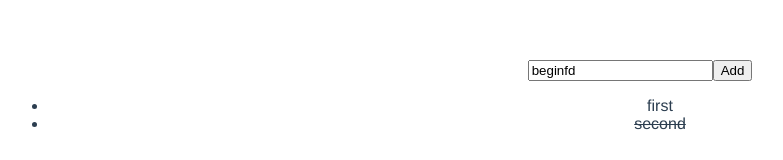
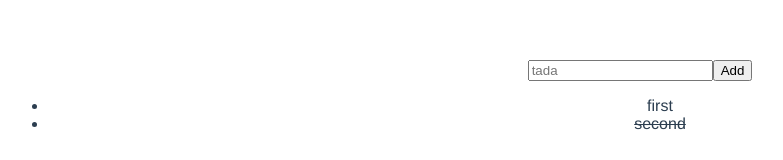
Before and after one commit to daohoangbk/todoslist, a Vue app: page / in a window 1280 px wide. Shown: the top 160 px of the page, without its empty margins (0-783 px from the left). Built offline with nearby package versions, Linux system fonts and the light colour scheme.

Commit message:
Make add item work Using mapGetter instead data

```diff
--- a/src/components/FormAddItem.vue
+++ b/src/components/FormAddItem.vue
@@ -1,18 +1,26 @@
 <template>
   <div>
-    <input :value="inputText" @input="changeText" />
-    <button @click="addItem">Add</button>
+    <form @submit="addItem">
+      <input :value="inputText" @input="changeText" placeholder="tada" />
+      <button type="submit ">Add</button>
+    </form>
   </div>
 </template>
 
 <script>
   // import { changeText } from '../vuex/actions.js'
+  import { mapGetters } from 'vuex'
+
   export default {
-    data: function () {
-      return {inputText: this.$store.getters.inputText}
+    // data: function () {
+    //   return {inputText: this.$store.getters.inputText}
+    // },
+    computed: {
+      ...mapGetters(['inputText'])
     },
     methods: {
-      addItem: function () {
+      addItem: function (e) {
+        e.preventDefault()
         this.$store.dispatch('addItem')
       },
       changeText: function (e) {
@@ -21,5 +29,8 @@
         })
       }
     }
+    // mounted: function () {
+    //   inputText = ''
+    // }
   }
 </script>
--- a/src/components/ListItem.vue
+++ b/src/components/ListItem.vue
@@ -4,7 +4,7 @@
     <li v-for="(item, index) in listItem">
       <span
         v-bind:class="item.done ? 'done' : ''"
-        @click="">
+        @click="changeDoneItem($event, index)">
         {{item.text}}
       </span>
     </li>
@@ -13,12 +13,21 @@
 </template>
 
 <script>
+  import { mapGetters } from 'vuex'
+
   export default {
-    data: function () {
-      return {listItem: this.$store.getters.todosList}
+    // data: function () {
+    //   return {listItem: this.$store.getters.todosList}
+    // },
+    computed: {
+      ...mapGetters({listItem: 'todosList'})
     },
     methods: {
-
+      changeDoneItem: function (event, index) {
+        this.$store.dispatch('changeDoneItem', {
+          index: index
+        })
+      }
     }
   }
 </script>
--- a/src/vuex/store.js
+++ b/src/vuex/store.js
@@ -5,23 +5,27 @@ Vue.use(Vuex)
 const state = {
   todosList: [{text: 'first', done: false}, {text: 'second', done: true}],
   view: 'all',
-  inputText: 'beginfd'
+  inputText: ''
 }
 
 const mutations = {
   ADD_ITEM (state) {
     let temp = state.inputText
     state.inputText = ''
+    // Vue.set(state, 'inputText', '')
+    console.log('1')
     state.todosList.push({
       text: temp,
       done: false
     })
+    console.log('2')
   },
   CHANGE_TEXT (state, text) {
     state.inputText = text
   },
   CHANGE_DONE_ITEM (state, index) {
-    state.todoslist[index].done = !state.todoslist.done
+    // console.log(index)
+    state.todosList[index].done = !state.todosList[index].done
   },
   REMOVE_ITEM (state, index) {
     state.todosList.split(index, 1)
@@ -35,11 +39,13 @@ const actions = {
   addItem ({commit}) {
     commit('ADD_ITEM')
   },
-  changeText ({commit}, text) {
+  changeText ({commit}, {text}) {
+    console.log(text)
     commit('CHANGE_TEXT', text)
   },
-  changeDoneItem ({commit}) {
-    commit('CHANGE_DONE_ITEM')
+  changeDoneItem ({commit}, {index}) {
+    // console.log(index)
+    commit('CHANGE_DONE_ITEM', index)
   },
   removeItem ({commit}) {
     commit('REMOVE_ITEM')
@@ -48,13 +54,14 @@ const actions = {
     commit('CHANGE_VIEW')
   }
 }
+const getters = {
+  inputText: (state) => state.inputText,
+  todosList: (state) => state.todosList
+}
 
 export default new Vuex.Store({
   state,
   mutations,
   actions,
-  getters: {
-    inputText: (state) => state.inputText,
-    todosList: (state) => state.todosList
-  }
+  getters
 })
```
